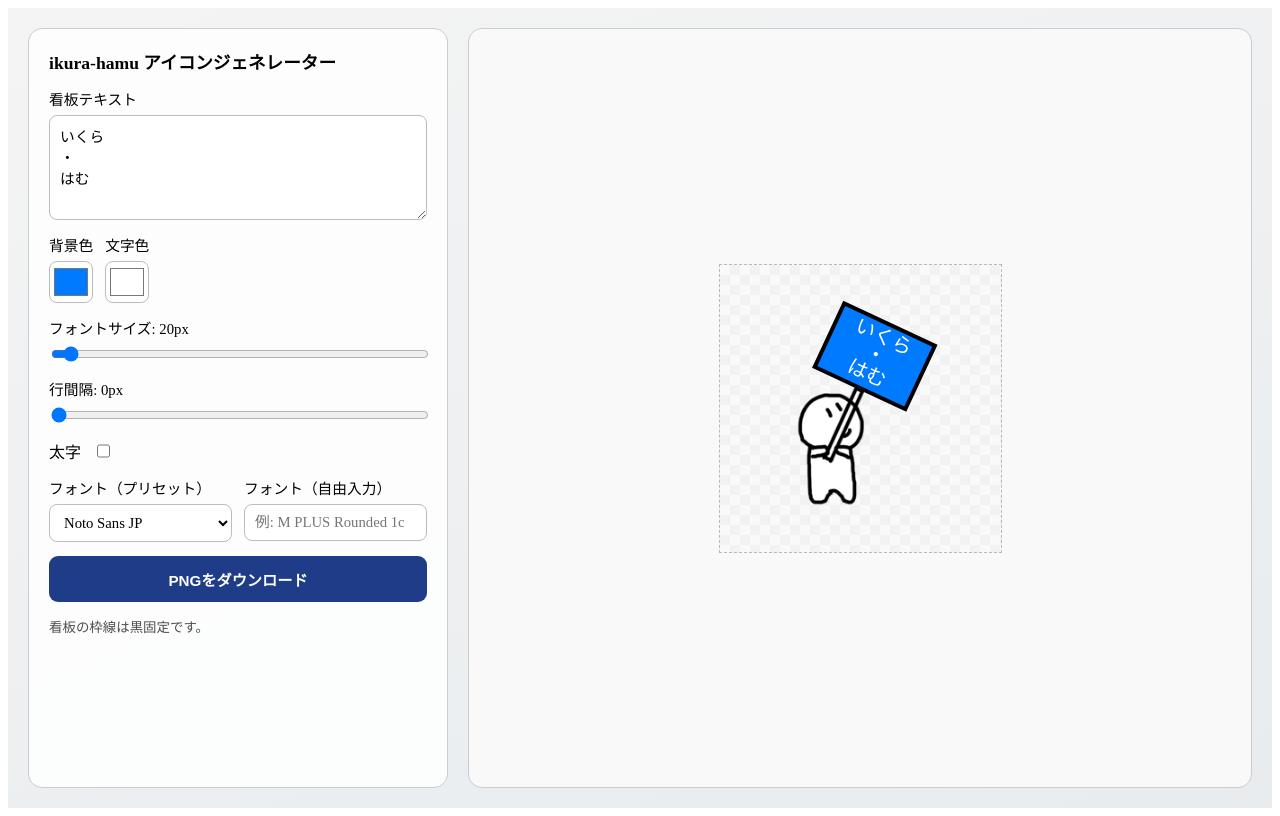
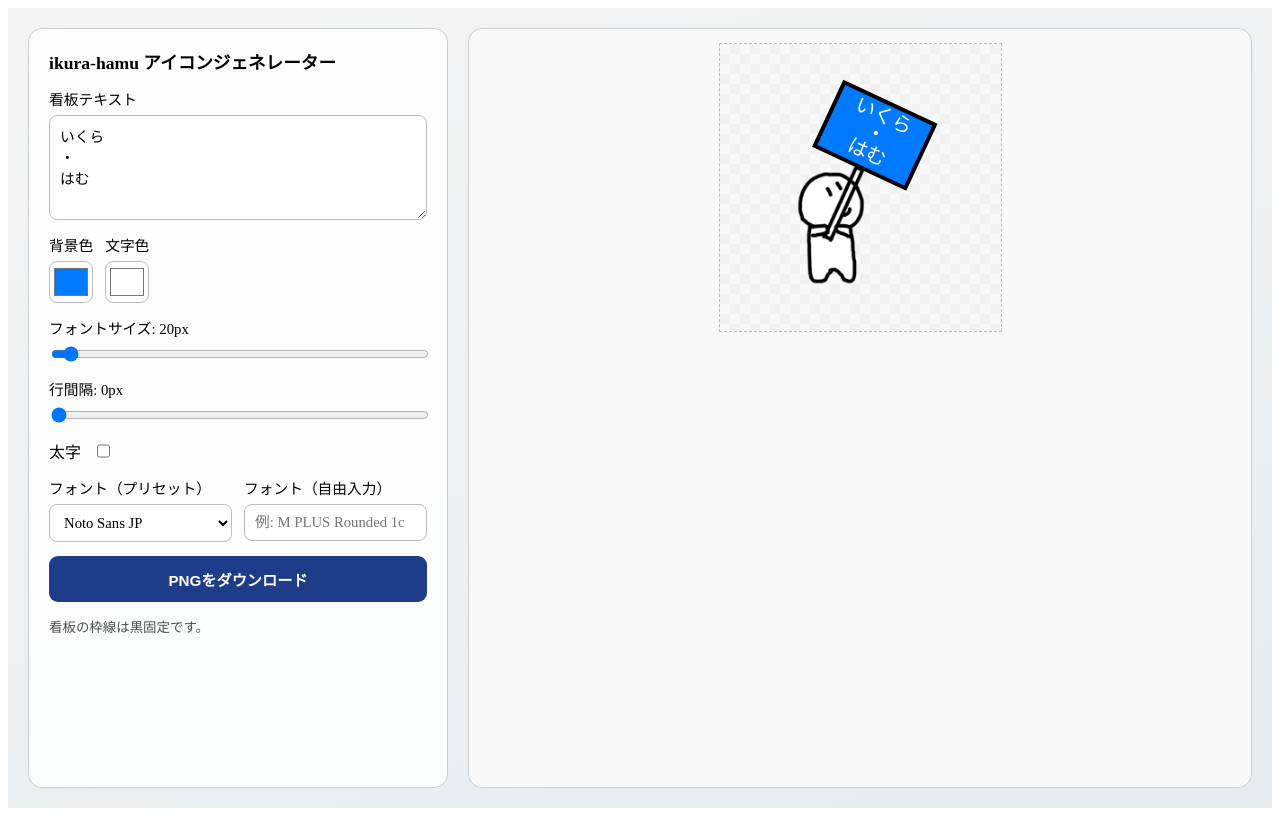
Before and after one commit to ikura-hamu/icon_generator, a Vue app: page / in a window 1280 px wide. Built offline with nearby package versions, Linux system fonts and the light colour scheme; a web font is replaced by a local one.

Commit message:
:adhesive_bandage: canvasの位置を調整

```diff
--- a/src/components/PreviewCanvas.vue
+++ b/src/components/PreviewCanvas.vue
@@ -21,7 +21,7 @@ onMounted(() => {
 <style scoped>
 .preview {
   display: grid;
-  place-items: center;
+  place-items: start center;
   border: 1px solid #cccccc;
   border-radius: 14px;
   padding: 14px;
```
